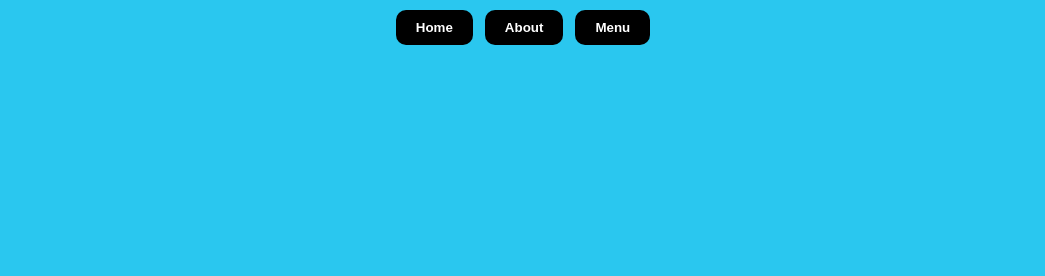
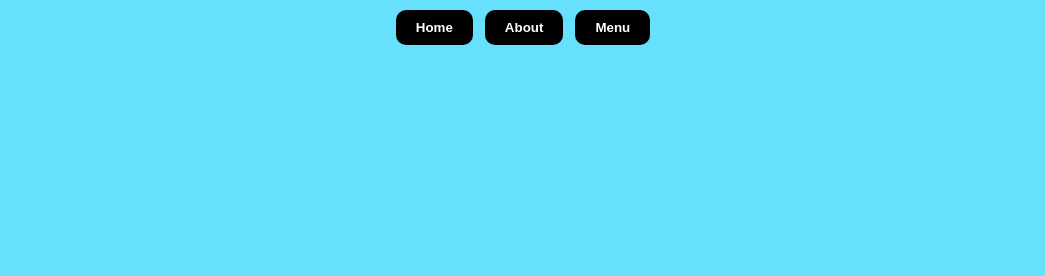
Before and after one commit to yunemak/restaurant-page, a website built with webpack: page src/template.html in a window 1280 px wide. Shown: the top 276 px of the page, without its empty margins (117-1162 px from the left). Built offline with nearby package versions, Linux system fonts and the light colour scheme.

Commit message:
Test color

```diff
--- a/src/styles.css
+++ b/src/styles.css
@@ -9,7 +9,7 @@ html {
 }
 
 body {
-	background-color: rgb(42, 199, 239);
+	background-color: rgb(103, 224, 254);
 	display: flex;
 	flex-direction: column;
 	justify-content: center;
```
Also changed, not shown: 1 other file.
